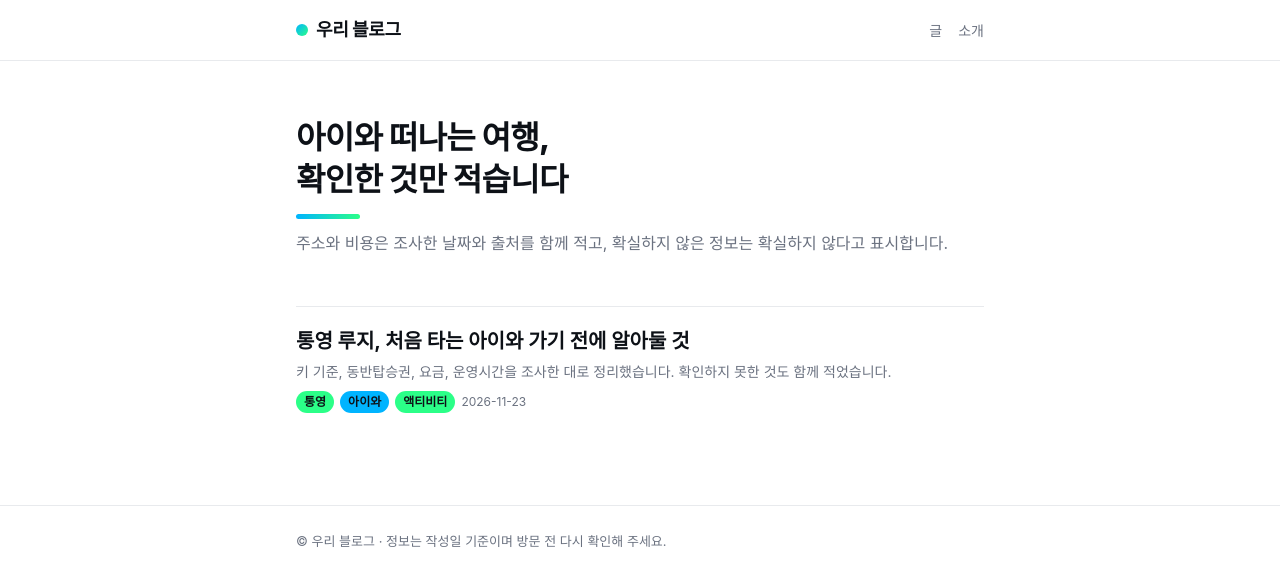
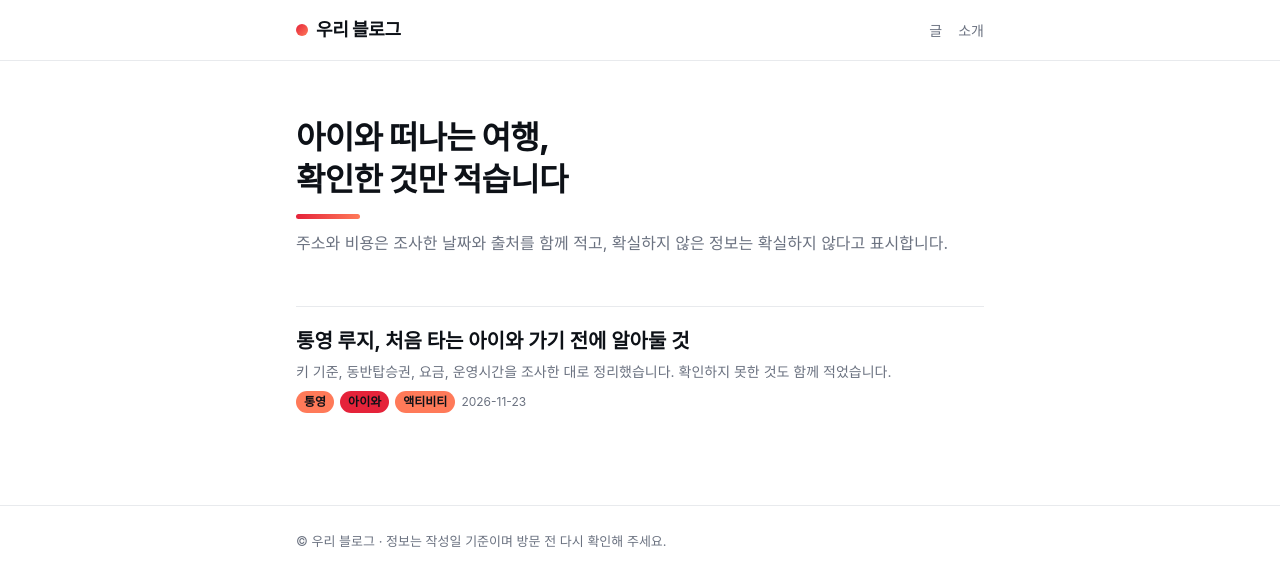
Before and after one commit to jacky2000/juni-family, a plain HTML site: page index.html in a window 1280 px wide. Drawn offline with Linux system fonts and the light colour scheme.

Commit message:
style: change accent colors to red
Co-Authored-By: Claude Sonnet 5.5 <noreply@anthropic.com>

```diff
--- a/assets/style.css
+++ b/assets/style.css
@@ -1,8 +1,8 @@
-:root{--bg:#fff;--text:#0d1117;--sub:#6b7280;--line:#e8eaed;--soft:#f6f8fa;--blue:#00b4ff;--green:#2bff88;--ink:#0d1117}
+:root{--bg:#fff;--text:#0d1117;--sub:#6b7280;--line:#e8eaed;--soft:#f6f8fa;--blue:#e5233a;--green:#ff7a59;--ink:#0d1117}
 *{box-sizing:border-box}
 html{scroll-behavior:smooth}
 body{margin:0;background:var(--bg);color:var(--text);font:16px/1.8 -apple-system,"Pretendard","Malgun Gothic","Apple SD Gothic Neo",sans-serif;-webkit-font-smoothing:antialiased}
-a{color:#0079b3}
+a{color:#c41230}
 .wrap{max-width:720px;margin:0 auto;padding:0 16px}
 
 /* header / footer */
```
